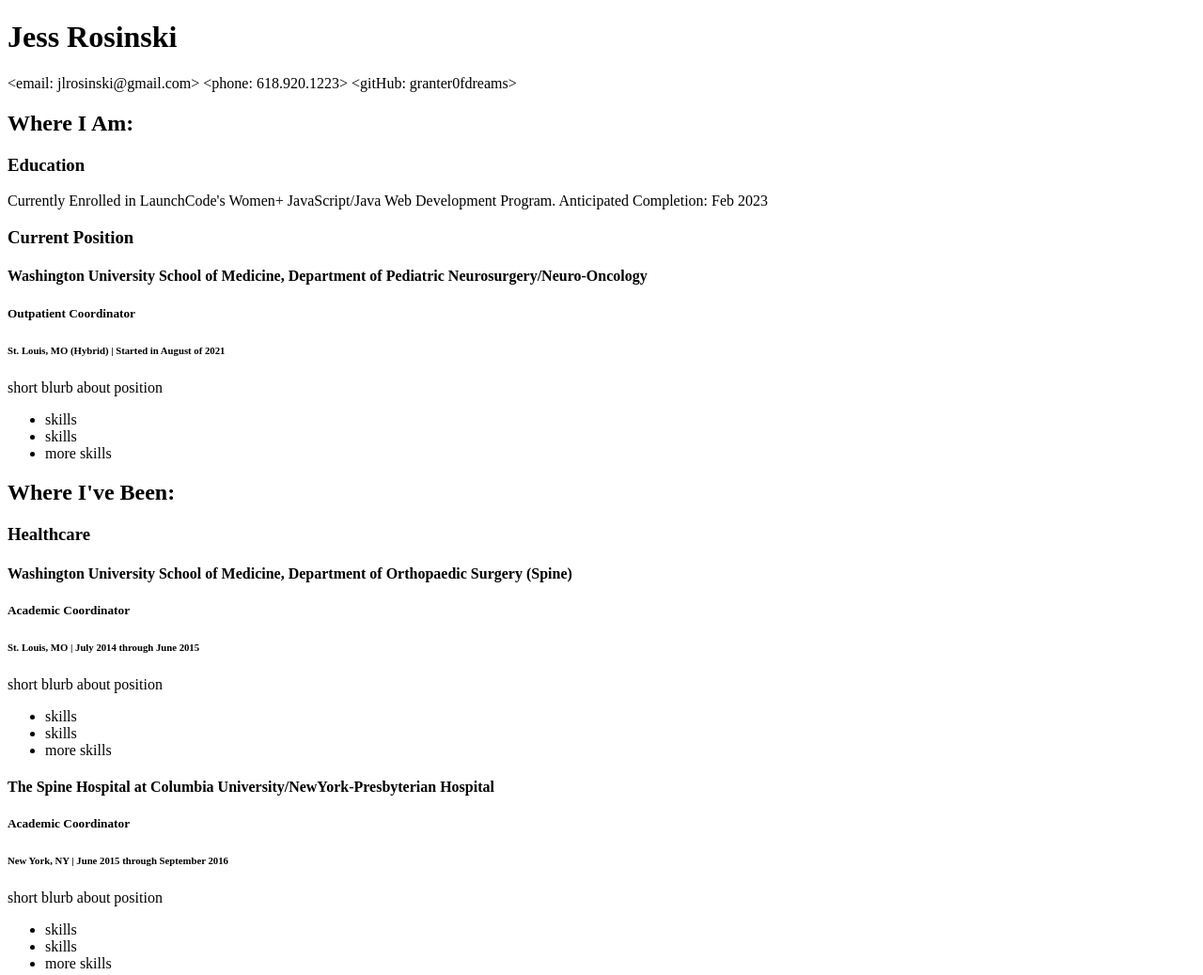
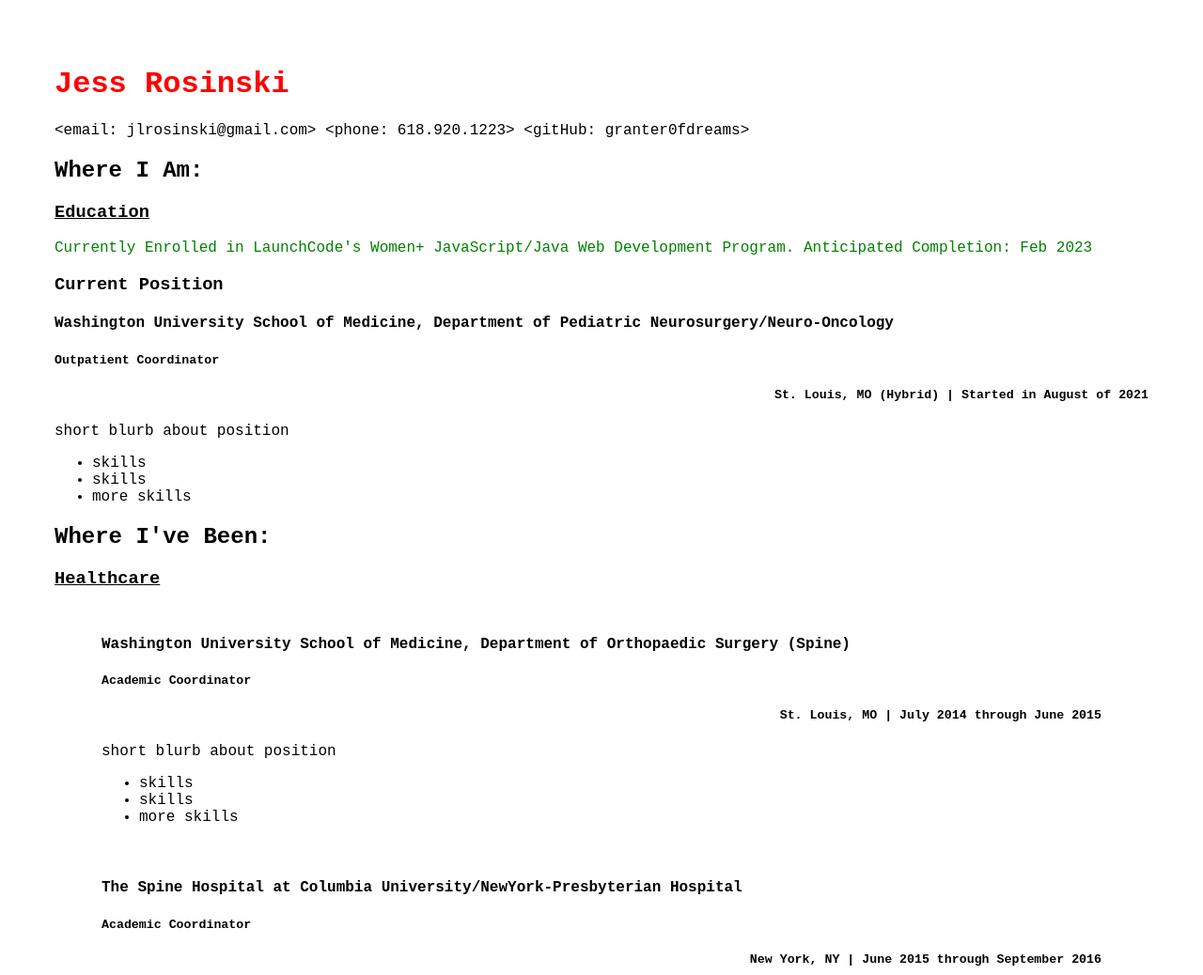
Before and after one commit to St-Louis-Women-March-2022/js-assignment-4-html-me-something-granter0fdreams, a website: page index.html in a window 1280 px wide. Shown: the top 1038 px of the page at 94% size. Drawn offline with Linux system fonts and the light colour scheme.

Commit message:
All requirements met except img

```diff
--- a/index.html
+++ b/index.html
@@ -2,25 +2,26 @@
 <html>
    <head>
       <title>Jess Rosinski #granter0fdreams</title>
+      <link rel="stylesheet" type="text/css" href="styles.css">
    </head>
    <body>
       <!-- Write your HTML in this file! -->
       <header>
-         <h1>Jess Rosinski</h1>
+         <h1 id="mainHeading">Jess Rosinski</h1>
          <p>&lt;email: jlrosinski@gmail.com&gt; &lt;phone: 618.920.1223&gt; &lt;gitHub: granter0fdreams&gt;</p>
       </header>
       <main>
          <article>
             <h2>Where I Am:</h2>
             <section>
-               <h3>Education</h3>
-               <p>Currently Enrolled in LaunchCode's Women+ JavaScript/Java Web Development Program. Anticipated Completion: Feb 2023</p>
+               <h3 id="underline">Education</h3>
+               <p class="funParagraph" id="testP">Currently Enrolled in LaunchCode's Women+ JavaScript/Java Web Development Program. Anticipated Completion: Feb 2023</p>
             </section>
             <section>
                <h3>Current Position</h3>
                <h4>Washington University School of Medicine, Department of Pediatric Neurosurgery/Neuro-Oncology</h4>
                <h5>Outpatient Coordinator</h5>
-               <h6>St. Louis, MO (Hybrid) | Started in August of 2021</h6>
+               <h5 class="time">St. Louis, MO (Hybrid) | Started in August of 2021</h5>
                <p>short blurb about position</p>
                <ul>
                   <li>skills</li>
@@ -32,11 +33,11 @@
          <article>
             <h2>Where I've Been:</h2>
             <section>
-               <h3>Healthcare</h3>
+               <h3 id="underline">Healthcare</h3>
                <div>
                   <h4>Washington University School of Medicine, Department of Orthopaedic Surgery (Spine)</h4>
                   <h5>Academic Coordinator</h5>
-                  <h6>St. Louis, MO | July 2014 through June 2015</h6>
+                  <h5 class="time">St. Louis, MO | July 2014 through June 2015</h5>
                   <p>short blurb about position</p>
                   <ul>
                      <li>skills</li>
@@ -44,10 +45,11 @@
                      <li>more skills</li>
                   </ul>
                </div>
+               <!-- NYC Image -->
                <div>
                   <h4>The Spine Hospital at Columbia University/NewYork-Presbyterian Hospital</h4>
                   <h5>Academic Coordinator</h5>
-                  <h6>New York, NY | June 2015 through September 2016</h6>
+                  <h5 class="time">New York, NY | June 2015 through September 2016</h5>
                   <p>short blurb about position</p>
                   <ul>
                      <li>skills</li>
@@ -55,7 +57,7 @@
                      <li>more skills</li>
                   </ul>
                   <h5>Administrative Practice Coordinator</h5>
-                  <h6>New York, NY | September 2016 through July 2017</h6>
+                  <h5 class="time">New York, NY | September 2016 through July 2017</h5>
                   <p>short blurb about position</p>
                   <ul>
                      <li>skills</li>
@@ -66,7 +68,7 @@
                <div>
                   <h4>Barnes-Jewish Hospital</h4>
                   <h5>Unit Secretary</h5>
-                  <h6>St. Louis, MO | November 2020 through August 2021</h6>
+                  <h5 class="time">St. Louis, MO | November 2020 through August 2021</h5>
                   <p>short blurb about position</p>
                   <ul>
                      <li>skills</li>
@@ -76,11 +78,11 @@
                </div>
             </section>
             <section>
-               <h3>Remote</h3>
+               <h3 id="underline">Remote</h3>
                <div>
                   <h4>SeeThru Healthcare</h4>
                   <h5>Co-Founder &amp; Chief of Staff</h5>
-                  <h6>Remote | July 2017 through June 2019</h6>
+                  <h5 class="time">Remote | July 2017 through June 2019</h5>
                   <p>short blurb about position</p>
                   <ul>
                      <li>skills</li>
@@ -91,7 +93,7 @@
                <div>
                   <h4>Express Writers</h4>
                   <h5>Client Specialist</h5>
-                  <h6>Remote | June 2019 through November 2019</h6>
+                  <h5 class="time">Remote | June 2019 through November 2019</h5>
                   <p>short blurb about position</p>
                   <ul>
                      <li>skills</li>
@@ -102,7 +104,7 @@
                <div>
                   <h4>Jibby Von Jibberson, LLC</h4>
                   <h5>Executive Assistant to the CEO</h5>
-                  <h6>Remote | Novemeber 2019 through November 2020</h6>
+                  <h5 class="time">Remote | Novemeber 2019 through November 2020</h5>
                   <p>short blurb about position</p>
                   <ul>
                      <li>skills</li>
@@ -112,12 +114,12 @@
                </div>
             </section>
             <section>
-               <h3>Education</h3>
+               <h3 id="underline">Education</h3>
             </section>
          </article>
          <article>
             <h2>Where I'm Going:</h2>
-         </article>.
+         </article>
       </main>
       <footer>
          <p>&copy; Jessica Rosinski, 2022</p>
--- a/styles.css
+++ b/styles.css
@@ -1 +1,40 @@
 /* Write your CSS here! */
+html {
+    font-family:'Courier New', Courier, monospace;
+    padding: 50px;
+}
+
+head {
+    align-content: center;
+}
+
+#mainHeading {
+    color:red;
+}
+
+body {
+    margin:8px;
+    display:block;
+}
+
+p {
+    margin: 10px, 50px;
+}
+
+.funParagraph {
+    color:green;
+}
+
+div {
+    padding: 10px 50px;
+
+}
+
+#underline {
+    text-decoration: underline;
+    align-items: center;
+}
+
+h5.time {
+    text-align-last: right;
+}
```
